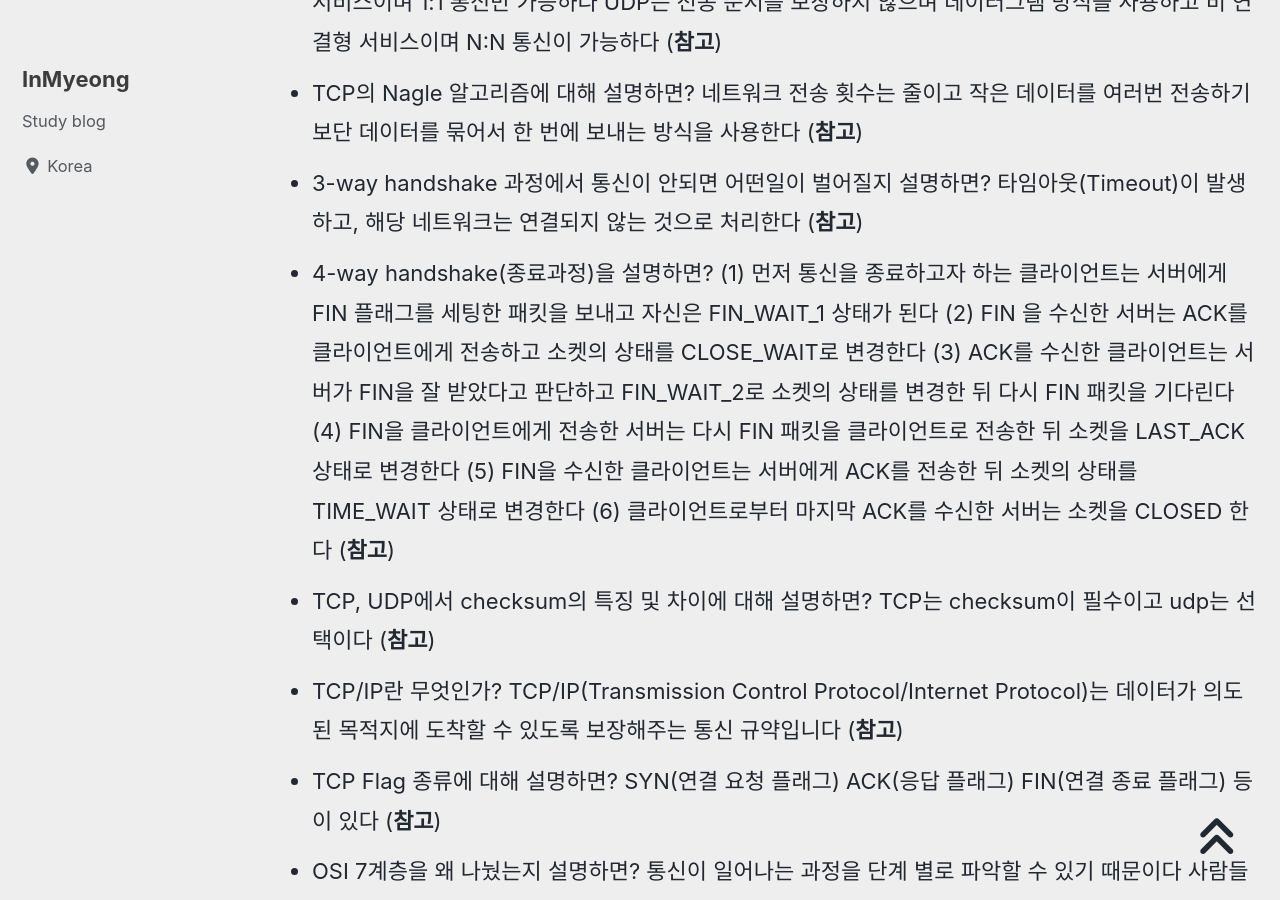
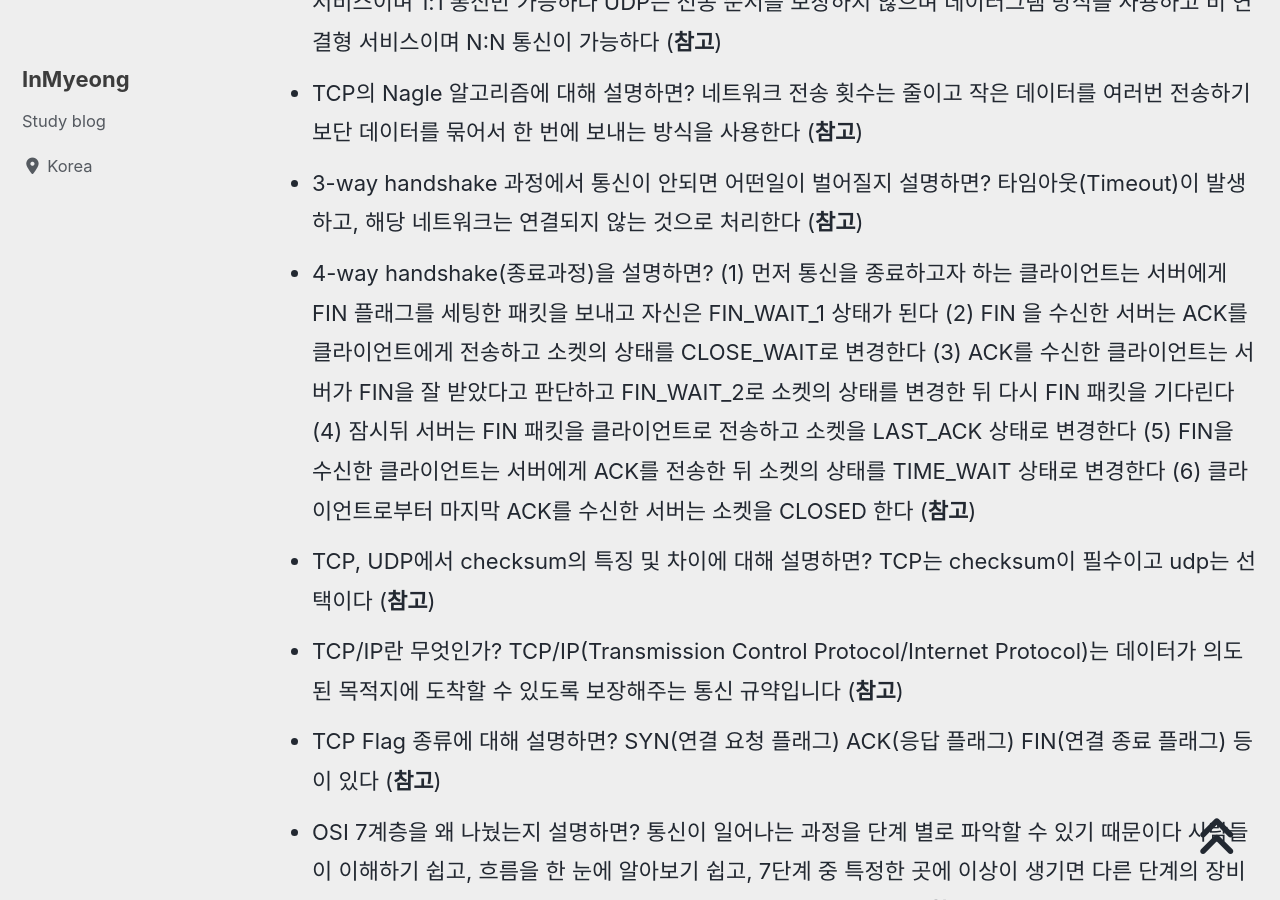
Before and after one commit to devMyeong/devMyeong.github.io, a Jekyll site: the page built from _posts/cs/2022-09-05-블로그-면접준비.md, in a window 1280 px wide and 900 px high, scrolled down 26222 px. Built offline with Jekyll 4.4.1, drawn with Linux system fonts in a browser that asks for light colours; cached includes are drawn as plain includes; nearby versions of some CDN libraries; some web fonts are replaced; comment, search, counter and statistics services are not loaded.

Commit message:
Chore : CS지식 네트워크 부분 수정

```diff
--- a/_posts/cs/2022-09-05-블로그-면접준비.md
+++ b/_posts/cs/2022-09-05-블로그-면접준비.md
@@ -236,7 +236,7 @@ last_modified_at: 2022-10-30
 - TCP와 UDP의 차이에 대해 설명하면? TCP는 전송 순서를 보장하며 가상 회선 방식을 사용하고 연결형 서비스이며 1:1 통신만 가능하다 UDP는 전송 순서를 보장하지 않으며 데이터그램 방식을 사용하고 비 연결형 서비스이며 N:N 통신이 가능하다 ([**참고**](https://coding-factory.tistory.com/614))
 - TCP의 Nagle 알고리즘에 대해 설명하면? 네트워크 전송 횟수는 줄이고 작은 데이터를 여러번 전송하기보단 데이터를 묶어서 한 번에 보내는 방식을 사용한다 ([**참고**](https://devjh.tistory.com/106))
 - 3-way handshake 과정에서 통신이 안되면 어떤일이 벌어질지 설명하면? 타임아웃(Timeout)이 발생하고, 해당 네트워크는 연결되지 않는 것으로 처리한다 ([**참고**](https://hyoje420.tistory.com/4))
-- 4-way handshake(종료과정)을 설명하면? (1) 먼저 통신을 종료하고자 하는 클라이언트는 서버에게 FIN 플래그를 세팅한 패킷을 보내고 자신은 FIN_WAIT_1 상태가 된다 (2) FIN 을 수신한 서버는 ACK를 클라이언트에게 전송하고 소켓의 상태를 CLOSE_WAIT로 변경한다 (3) ACK를 수신한 클라이언트는 서버가 FIN을 잘 받았다고 판단하고 FIN_WAIT_2로 소켓의 상태를 변경한 뒤 다시 FIN 패킷을 기다린다 (4) FIN을 클라이언트에게 전송한 서버는 다시 FIN 패킷을 클라이언트로 전송한 뒤 소켓을 LAST_ACK 상태로 변경한다 (5) FIN을 수신한 클라이언트는 서버에게 ACK를 전송한 뒤 소켓의 상태를 TIME_WAIT 상태로 변경한다 (6) 클라이언트로부터 마지막 ACK를 수신한 서버는 소켓을 CLOSED 한다 ([**참고**](https://blogger.pe.kr/390))
+- 4-way handshake(종료과정)을 설명하면? (1) 먼저 통신을 종료하고자 하는 클라이언트는 서버에게 FIN 플래그를 세팅한 패킷을 보내고 자신은 FIN_WAIT_1 상태가 된다 (2) FIN 을 수신한 서버는 ACK를 클라이언트에게 전송하고 소켓의 상태를 CLOSE_WAIT로 변경한다 (3) ACK를 수신한 클라이언트는 서버가 FIN을 잘 받았다고 판단하고 FIN_WAIT_2로 소켓의 상태를 변경한 뒤 다시 FIN 패킷을 기다린다 (4) 잠시뒤 서버는 FIN 패킷을 클라이언트로 전송하고 소켓을 LAST_ACK 상태로 변경한다 (5) FIN을 수신한 클라이언트는 서버에게 ACK를 전송한 뒤 소켓의 상태를 TIME_WAIT 상태로 변경한다 (6) 클라이언트로부터 마지막 ACK를 수신한 서버는 소켓을 CLOSED 한다 ([**참고**](https://blogger.pe.kr/390))
 - TCP, UDP에서 checksum의 특징 및 차이에 대해 설명하면? TCP는 checksum이 필수이고 udp는 선택이다 ([**참고**](https://poododang.tistory.com/entry/TCPUDP))
 - TCP/IP란 무엇인가? TCP/IP(Transmission Control Protocol/Internet Protocol)는 데이터가 의도된 목적지에 도착할 수 있도록 보장해주는 통신 규약입니다 ([**참고**](https://coding-factory.tistory.com/613))
 - TCP Flag 종류에 대해 설명하면? SYN(연결 요청 플래그) ACK(응답 플래그) FIN(연결 종료 플래그) 등이 있다 ([**참고**](https://hongpossible.tistory.com/entry/TCP-Flag%EB%9E%80))
```
